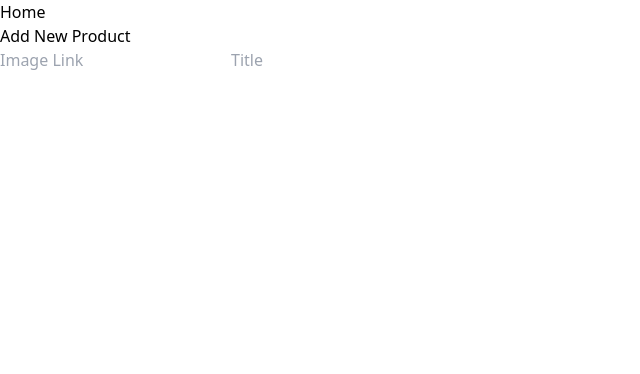
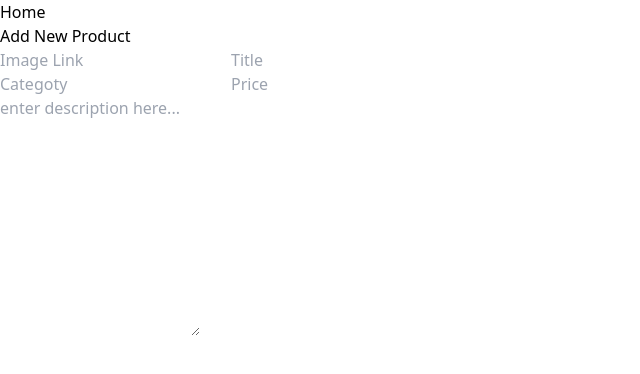
Before and after one commit to rajugupta0/EcomDashboard, a React (Vite) app: page /create in a window 1280 px wide. Shown: the top 374 px of the page, without its empty margins (0-640 px from the left). Built offline with nearby package versions, Linux system fonts and the light colour scheme; no server answers.

Commit message:
Added form in create Page

```diff
--- a/src/components/Create.jsx
+++ b/src/components/Create.jsx
@@ -3,8 +3,11 @@ import { useState } from "react"
 
 
 const Create = () => {
-    const [title, setTitle] = useState("")
-    const [image, setImage] = useState("")
+    const [title, setTitle] = useState("");
+    const [image, setImage] = useState("");
+    const [category, setCategory] = useState("");
+    const [price, setPrice] = useState("");
+    const [description, setDescription] = useState("");
 
   return (
     <>
@@ -13,17 +16,42 @@ const Create = () => {
 
     <input
         type="url" placeholder="Image Link"
-        className="text-1.5xl bg-zinc-100 rounded w-1/3 p-3 h-2.5 mb-2"
+        className="text-1.5xl bg-zinc-100 rounded w-1/2 p-3 h-2.5 mb-2"
         onChange ={(e) =>  {setImage(e.target.value)}}
         value={image}
     />
 
     <input
         type="text" placeholder="Title"
-        className="text-1.5xl bg-zinc-100 rounded w-1/3 p-3 h-2.5  mb-2"
+        className="text-1.5xl bg-zinc-100 rounded w-1/2 p-3 h-2.5  mb-2"
         onChange ={(e) =>  {setTitle(e.target.value)}}
         value={title}
     />
+    <div className="w-1/2 flex justify-between">
+        <input
+         type="test" placeholder="Categoty"
+             className="text-1.5xl bg-zinc-100 rounded w-1/1.8  p-3 h-2.5 mb-2"
+           onChange ={(e) =>  {setCategory(e.target.value)}}
+            value={category}
+        />
+
+    <input
+        type="number" placeholder="Price"
+        className="text-1.5xl bg-zinc-100 rounded w-1/1.8 p-3 h-2.5  mb-2"
+        onChange ={(e) =>  {setPrice(e.target.value)}}
+        value={title}
+
+    />
+    </div>
+    <textarea
+        name="" id=""
+        className="text-1.5xl mt-2 bg-zinc-100 rounded w-1/2  h-10 mb-2"
+        rows="10"
+        placeholder="enter description here..."
+        onChange ={(e) =>  {setDescription(e.target.value)}}
+            value={description}
+
+        ></textarea>
     </form>
     </>
   )
```
